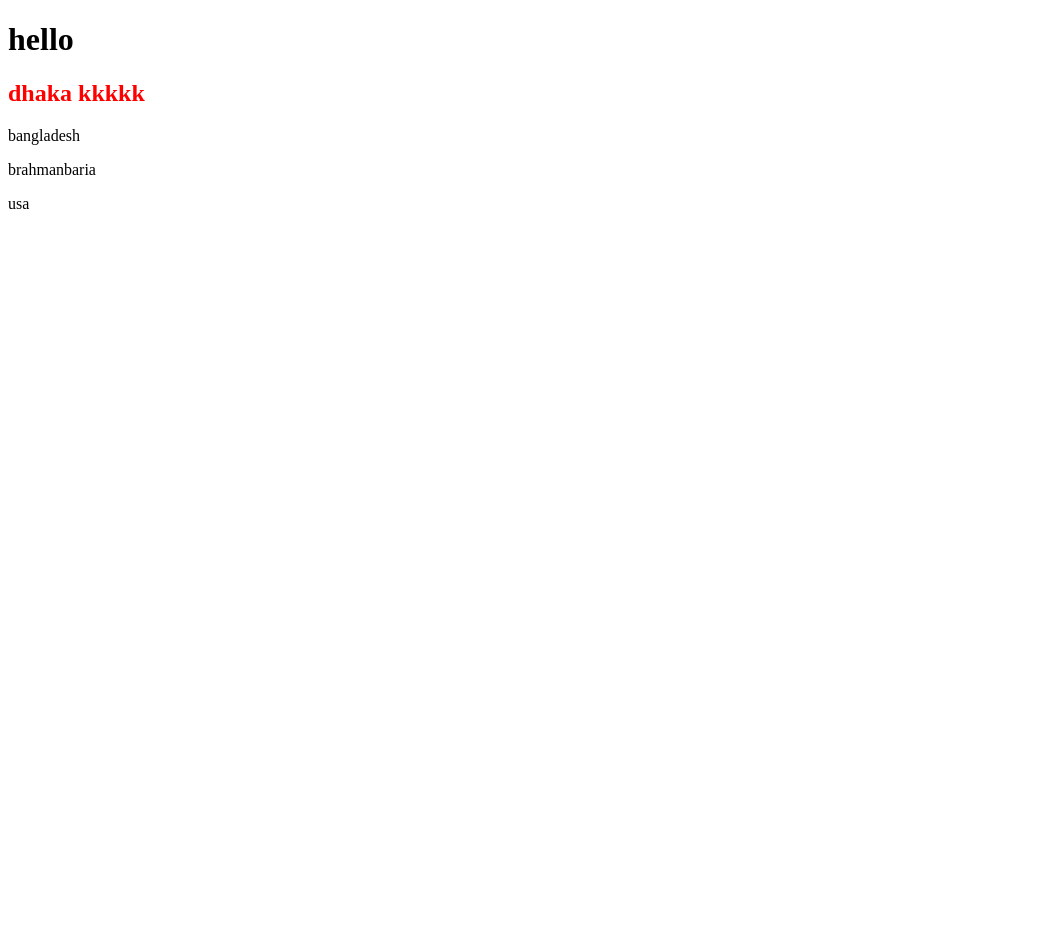
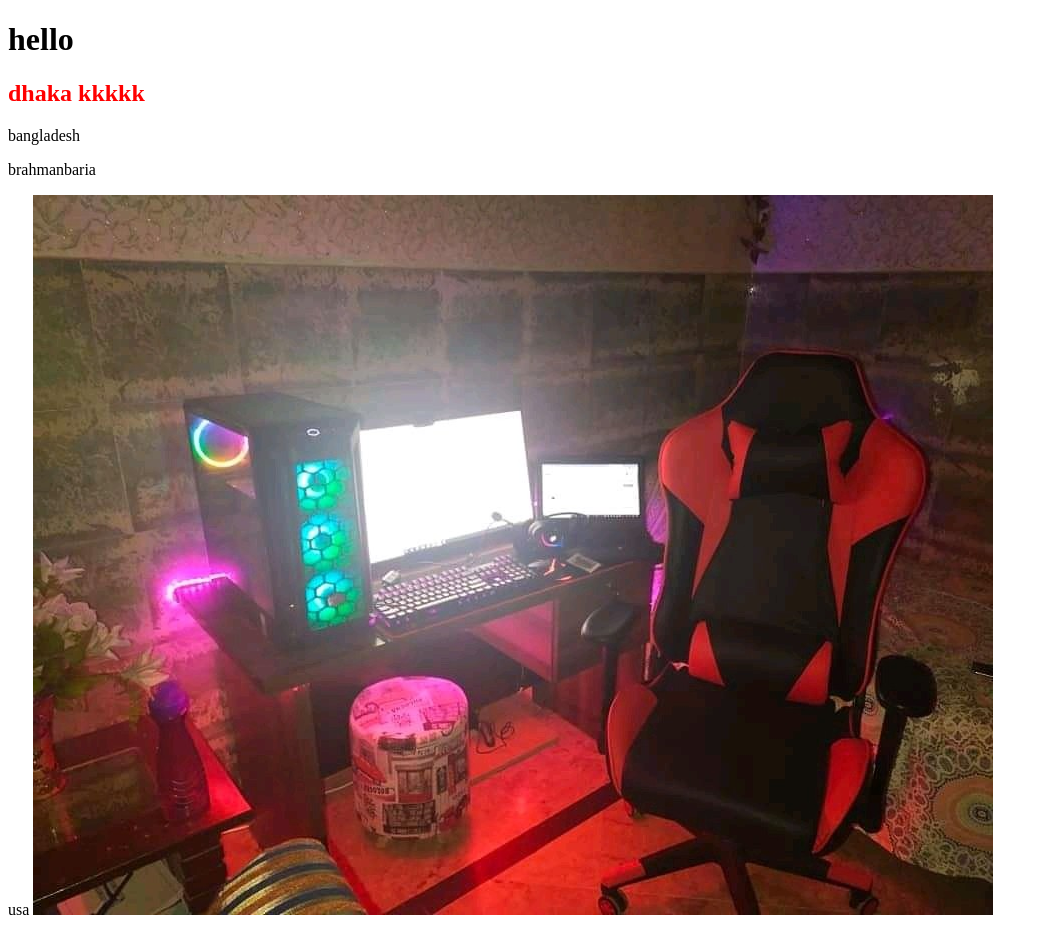
Before and after one commit to Mdsaifulislam10/my-first-repo, a plain HTML site: page index.html in a window 1280 px wide. Shown: the whole page, without its empty margins (0-1048 px from the left). Before the commit the page ends 800 px from the top, so only its background shows below. Drawn offline with Linux system fonts and the light colour scheme.

Commit message:
image added

```diff
--- a/index.html
+++ b/index.html
@@ -13,6 +13,7 @@
     <p>bangladesh</p>
     <p>brahmanbaria</p>
     usa
+    <img src="3773.jpg" alt="">
 
 
 
```
Also changed, not shown: 3773.jpg (added).
